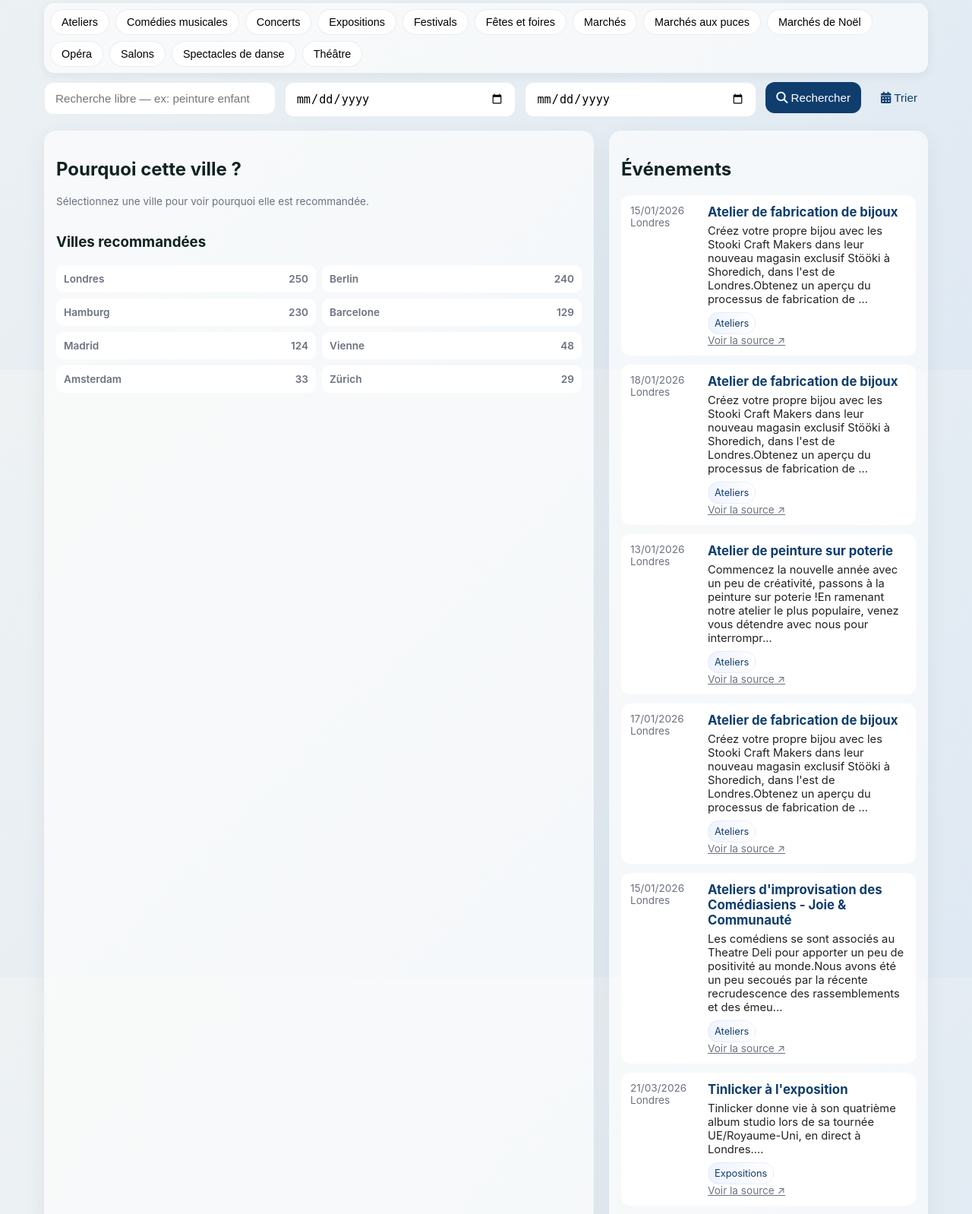
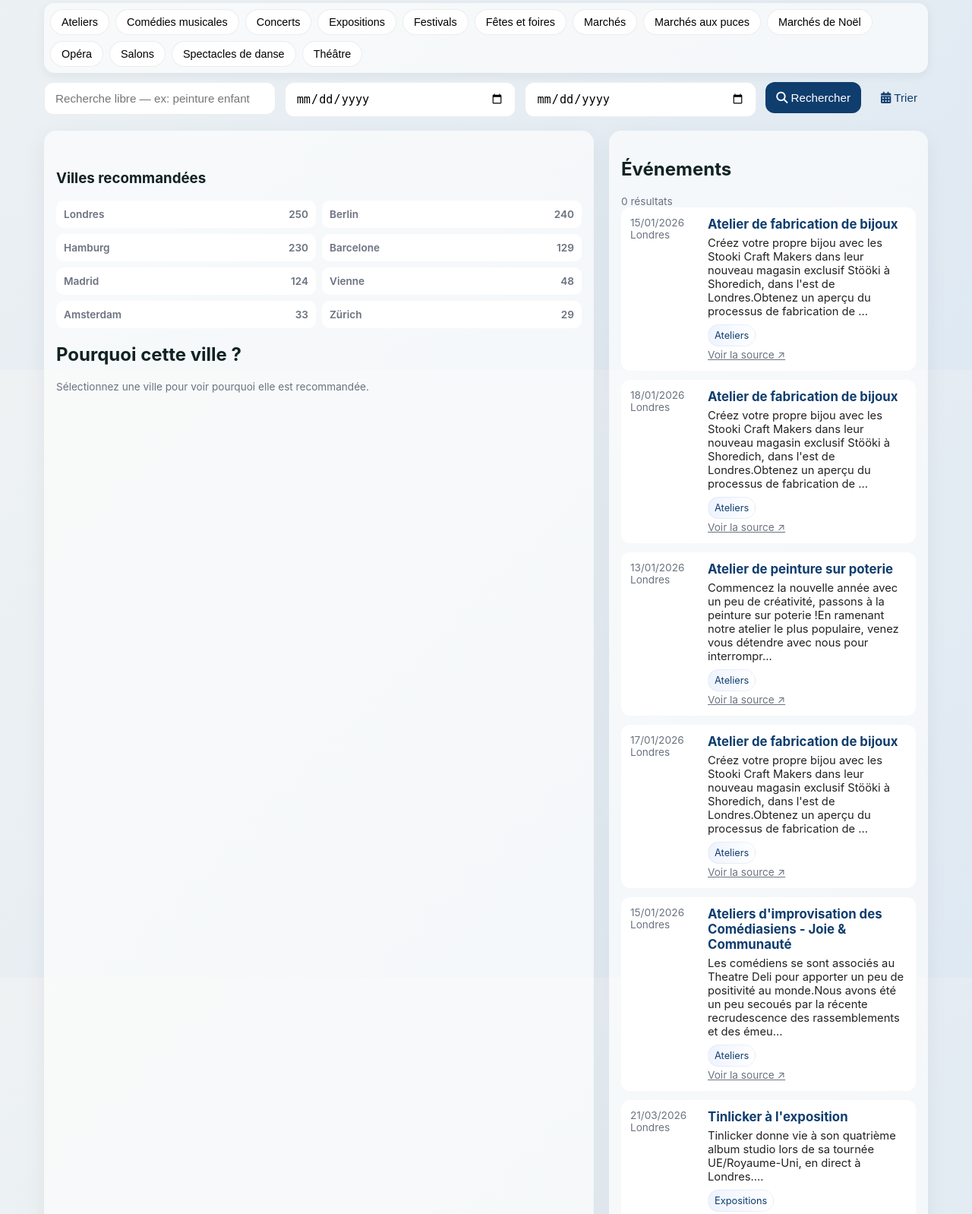
Before and after one commit to melbrrt/CityMatch, a Flask app: page / in a window 1280 px wide. Shown: the part 313-1911 px from the top of the page at 76% size. Run offline with Flask 3, Linux system fonts and the light colour scheme.

Commit message:
Update index.html

```diff
--- a/templates/index.html
+++ b/templates/index.html
@@ -58,12 +58,7 @@
 
     <!-- LEFT CARD -->
     <div class="card">
-      <h2>Pourquoi cette ville ?</h2>
 
-
-      <div id="why-city-panel" class="why-city small">
-        Sélectionnez une ville pour voir pourquoi elle est recommandée.
-      </div>
 
 
       <div class="sidebar-section">
@@ -71,15 +66,26 @@
         <div id="city-results-container" class="city-list small">
           -
         </div>
+              <h2>Pourquoi cette ville ?</h2>
+
+
+      <div id="why-city-panel" class="why-city small">
+        Sélectionnez une ville pour voir pourquoi elle est recommandée.
+      </div>
       </div>
     </div>
 
     <!-- RIGHT CARD -->
     <aside class="card">
       <h2>Événements</h2>
-      <div id="event-list-container" class="event-list small">
-        -
+      <div class="results-header small">
+        <span id="event-count">0 résultats</span>
       </div>
+
+<div id="event-list-container" class="event-list">
+  -
+</div>
+
     </aside>
 
   </section>
```
